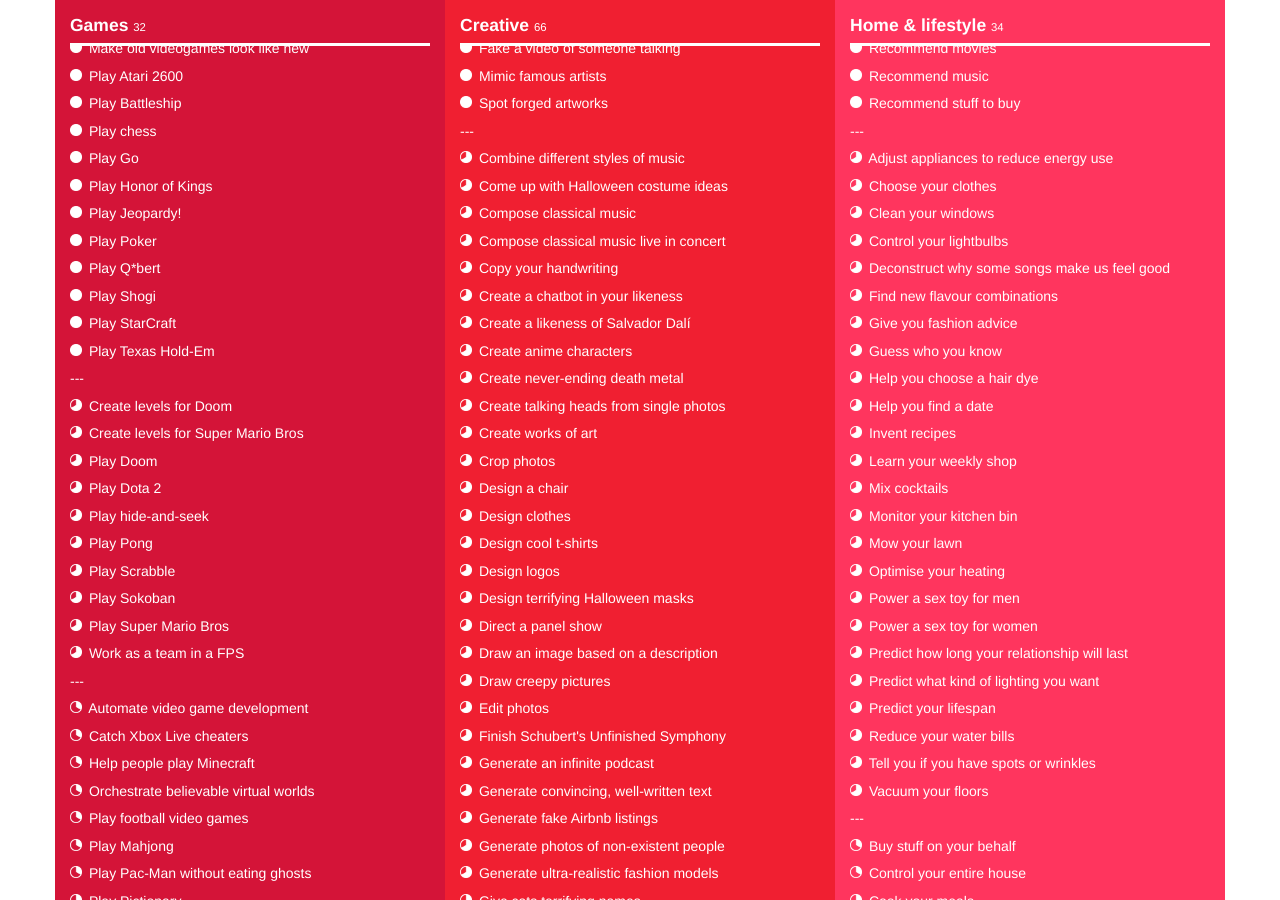
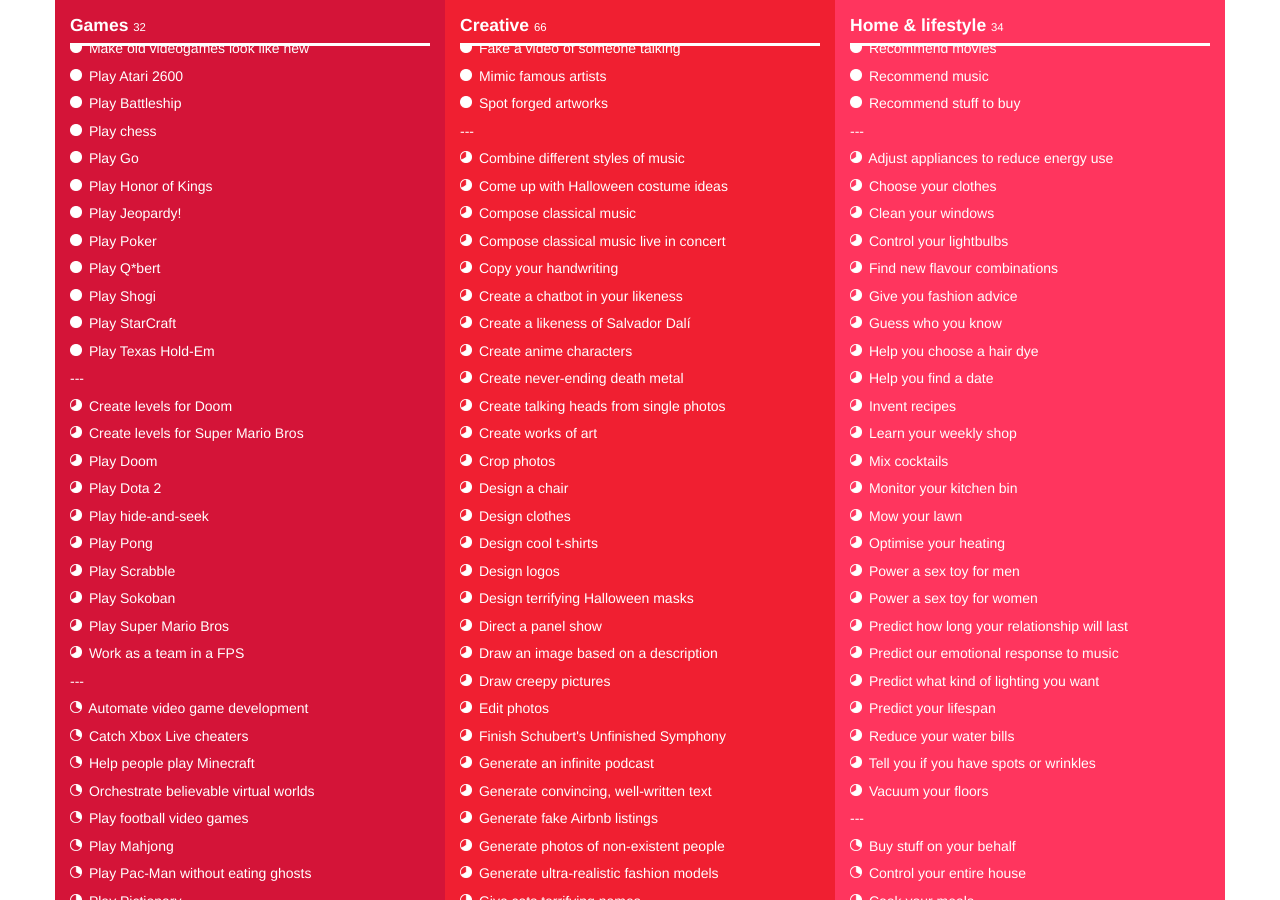
Before and after one commit to targetpracticepro/deepindex.github.io, a Jekyll site: the page built from index.html, in a window 1280 px wide and 900 px high, scrolled down 368 px. Built offline with Jekyll 4.4.1, drawn with Linux system fonts in a browser that asks for light colours; nearby versions of some CDN libraries.

Commit message:
Update links.yml

```diff
--- a/_data/links.yml
+++ b/_data/links.yml
@@ -428,11 +428,6 @@
   cat: hom
   status: does
   date: 2016-08-29
-- title: "Deconstruct why some songs make us feel good"
-  url: https://dl.acm.org/citation.cfm?id=3343031.3350867
-  cat: hom
-  status: does
-  date: 2019-11-04
 - title: "Predict what kind of lighting you want"
   url: https://www.thestar.com.my/tech/tech-news/2018/11/12/this-us$700-smart-lamp-comes-with-artificial-intelligence/
   cat: hom
@@ -3897,3 +3892,8 @@
   cat: ind
   status: does
   date: 2019-09-01
+- title: "Predict our emotional response to music"
+  url: https://dl.acm.org/citation.cfm?id=3343031.3350867
+  cat: hom
+  status: does
+  date: 2019-11-04
```
